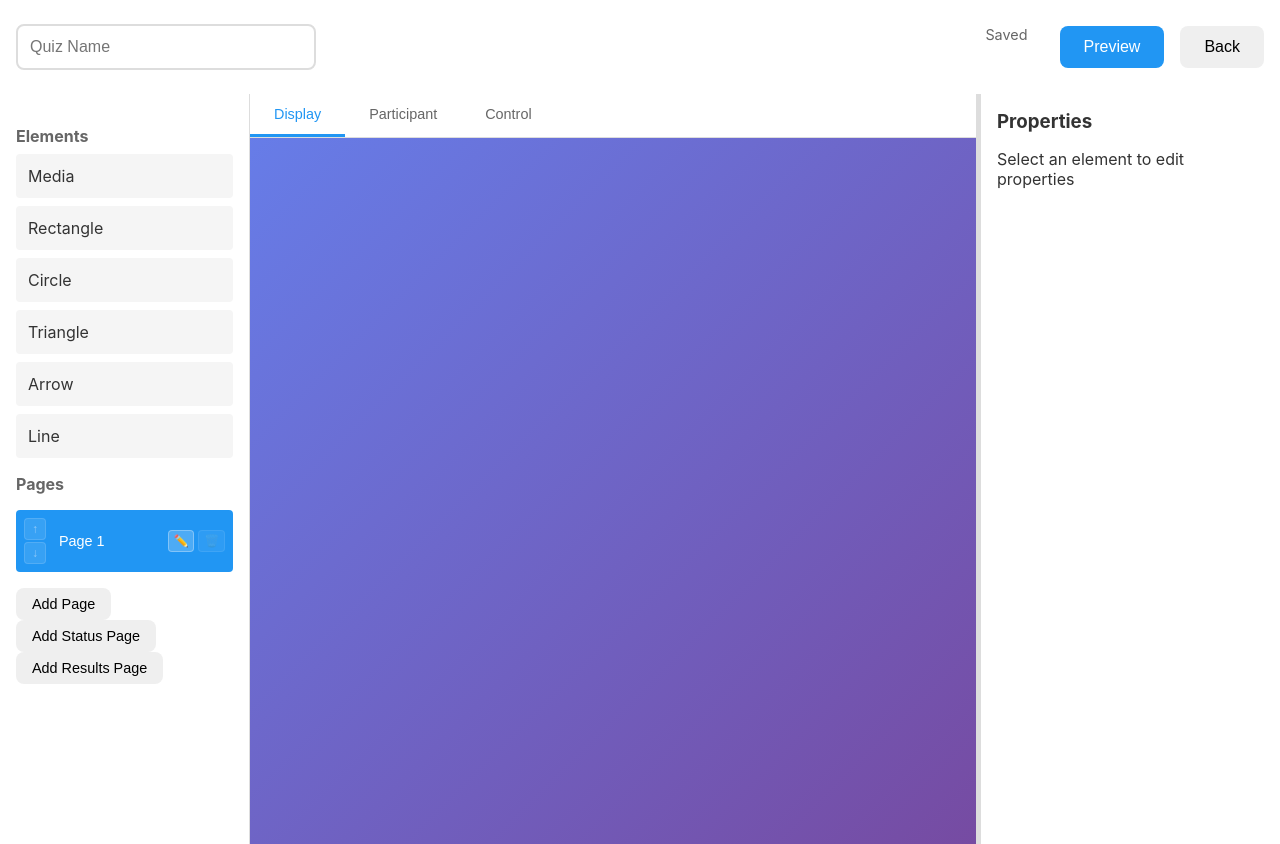
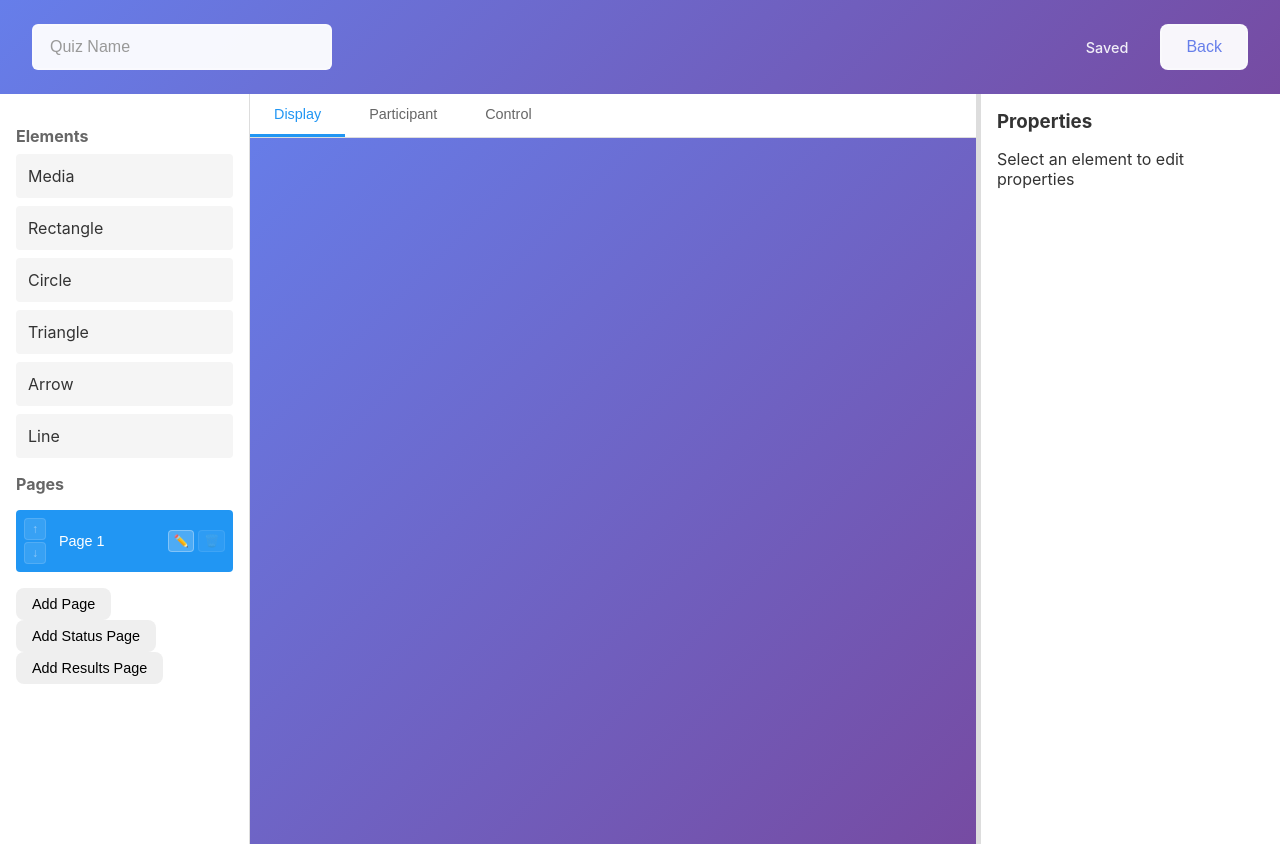
Before and after one commit to admuresan/quizia, a Flask app: page /quizmaster/create in a window 1280 px wide. Run offline with Flask 3, Linux system fonts and the light colour scheme; some libraries are stand-ins or nearby versions.

Commit message:
removed preview

```diff
--- a/app/routes/main.py
+++ b/app/routes/main.py
@@ -31,11 +31,6 @@ def quizmaster_create():
     """Quiz creation/editing page."""
     return render_template('quiz_editor.html')
 
-@bp.route('/quizmaster/preview/<quiz_name>')
-def quizmaster_preview(quiz_name):
-    """Quiz preview page."""
-    return render_template('quiz_preview.html', quiz_name=quiz_name)
-
 @bp.route('/display/<room_code>')
 def display(room_code):
     """Display page for quiz room."""
--- a/app/static/css/editor.css
+++ b/app/static/css/editor.css
@@ -6,23 +6,61 @@
 }
 
 .editor-header {
-    background: white;
-    padding: 1rem;
+    background: linear-gradient(135deg, #667eea 0%, #764ba2 100%);
+    padding: 1rem 2rem;
     display: flex;
     justify-content: space-between;
     align-items: center;
-    box-shadow: 0 2px 4px rgba(0,0,0,0.1);
+    box-shadow: 0 2px 8px rgba(0,0,0,0.15);
 }
 
 .editor-header #quiz-name {
     flex: 1;
     max-width: 300px;
     margin-right: 2rem;
+    background: rgba(255, 255, 255, 0.95);
+    border: 2px solid rgba(255, 255, 255, 0.3);
+    color: #333;
+    padding: 0.75rem 1rem;
+    border-radius: 6px;
+    font-size: 1rem;
+}
+
+.editor-header #quiz-name::placeholder {
+    color: #999;
+}
+
+.editor-header #quiz-name:focus {
+    outline: none;
+    border-color: rgba(255, 255, 255, 0.6);
+    background: white;
+    box-shadow: 0 0 0 3px rgba(255, 255, 255, 0.2);
 }
 
 .editor-actions {
     display: flex;
     gap: 1rem;
+    align-items: center;
+}
+
+.editor-actions #save-status {
+    color: rgba(255, 255, 255, 0.9);
+    font-weight: 500;
+}
+
+.editor-actions .btn {
+    background: rgba(255, 255, 255, 0.95);
+    color: #667eea;
+    border: 2px solid rgba(255, 255, 255, 0.3);
+    font-weight: 500;
+    transition: all 0.2s;
+}
+
+.editor-actions .btn:hover {
+    background: white;
+    border-color: rgba(255, 255, 255, 0.6);
+    transform: translateY(-1px);
+    box-shadow: 0 2px 4px rgba(0,0,0,0.2);
 }
 
 .editor-main {
--- a/app/static/js/editor.js
+++ b/app/static/js/editor.js
@@ -78,16 +78,6 @@ document.addEventListener('DOMContentLoaded', () => {
     document.getElementById('quiz-name').addEventListener('input', debounce(() => {
         autosaveQuiz();
     }, 1000));
-
-    // Preview button
-    document.getElementById('preview-btn').addEventListener('click', () => {
-        const name = document.getElementById('quiz-name').value.trim();
-        if (!name) {
-            alert('Please enter a quiz name');
-            return;
-        }
-        window.location.href = `/quizmaster/preview/${encodeURIComponent(name)}`;
-    });
 
     // Back button
     document.getElementById('back-btn').addEventListener('click', () => {
--- a/app/static/js/quizmaster.js
+++ b/app/static/js/quizmaster.js
@@ -182,7 +182,6 @@ async function loadQuizzes() {
                             <span>Public</span>
                         </label>` : ''}
                         <button class="btn btn-small" onclick="editQuiz('${quiz.name}')">Edit</button>
-                        <button class="btn btn-small" onclick="previewQuiz('${quiz.name}')">Preview</button>
                         <button class="btn btn-small" onclick="startQuiz('${quiz.name}')">Start</button>
                         <button class="btn btn-small" onclick="downloadQuiz('${quiz.name}')">Download</button>
                         ${isOwner ? `<button class="btn btn-small btn-danger" onclick="deleteQuiz('${quiz.name}')">Delete</button>` : ''}
@@ -222,7 +221,6 @@ async function loadQuizzes() {
                             <span>Public</span>
                         </label>` : ''}
                         <button class="btn btn-small" onclick="editQuiz('${quiz.name}')">Edit</button>
-                        <button class="btn btn-small" onclick="previewQuiz('${quiz.name}')">Preview</button>
                         <button class="btn btn-small" onclick="startQuiz('${quiz.name}')">Start</button>
                         <button class="btn btn-small" onclick="downloadQuiz('${quiz.name}')">Download</button>
                         ${isOwner ? `<button class="btn btn-small btn-danger" onclick="deleteQuiz('${quiz.name}')">Delete</button>` : ''}
@@ -243,10 +241,6 @@ async function loadQuizzes() {
 
 async function editQuiz(name) {
     window.location.href = `/quizmaster/create?quiz=${encodeURIComponent(name)}`;
-}
-
-async function previewQuiz(name) {
-    window.location.href = `/quizmaster/preview/${encodeURIComponent(name)}`;
 }
 
 async function startQuiz(name) {
--- a/app/templates/quiz_editor.html
+++ b/app/templates/quiz_editor.html
@@ -9,8 +9,7 @@
     <div class="editor-header">
         <input type="text" id="quiz-name" placeholder="Quiz Name">
         <div class="editor-actions">
-            <span id="save-status" style="color: #666; margin-right: 1rem; font-size: 0.9rem;">Saved</span>
-            <button id="preview-btn" class="btn btn-secondary">Preview</button>
+            <span id="save-status" style="margin-right: 1rem; font-size: 0.9rem;">Saved</span>
             <button id="back-btn" class="btn">Back</button>
         </div>
     </div>
```
